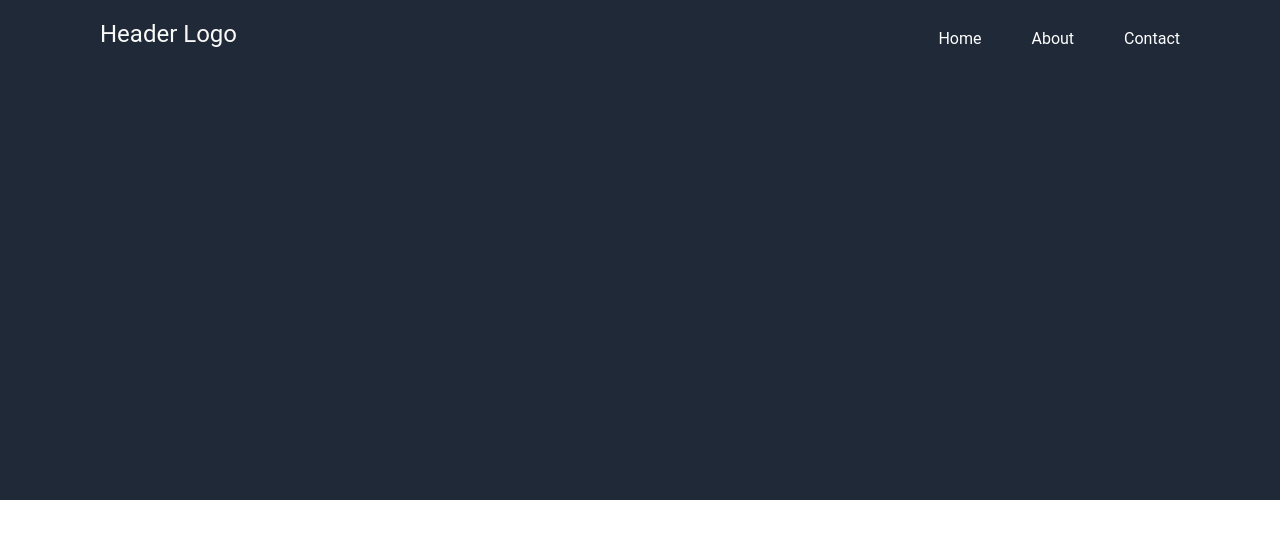
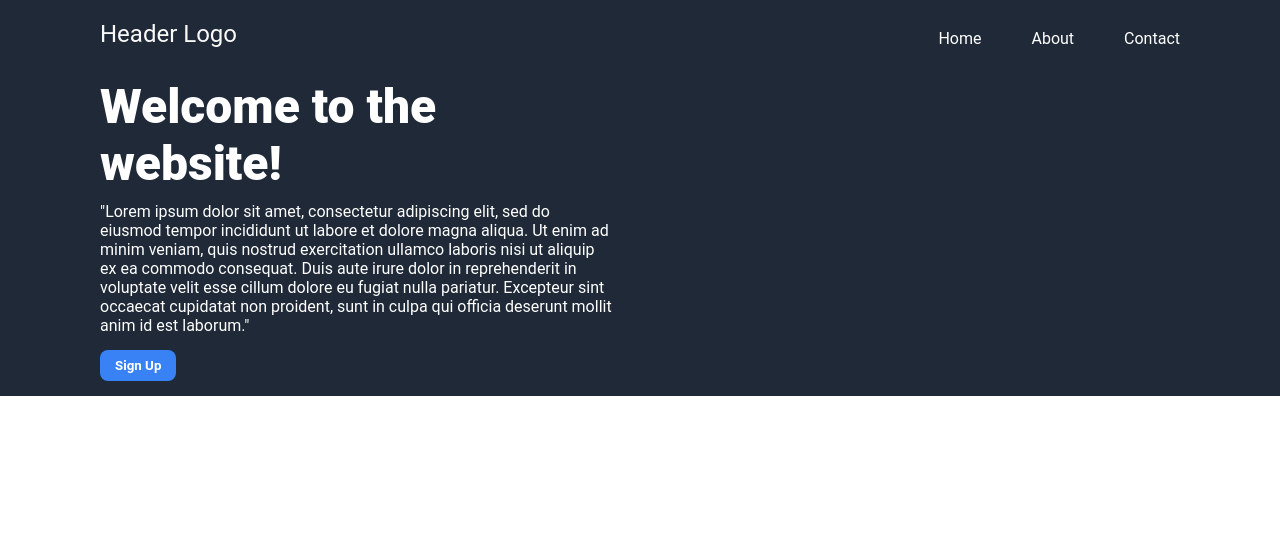
Before and after one commit to jason21715/odin-landing-page, a plain HTML site: page index.html in a window 1280 px wide. Drawn offline with Linux system fonts and the light colour scheme.

Commit message:
Add main text

```diff
--- a/index.html
+++ b/index.html
@@ -19,9 +19,17 @@
         </nav>
 
         <div class="main-content">
-
+            <div class="main-text">
+                <h1>Welcome to the website!</h1>
+                <p>"Lorem ipsum dolor sit amet, consectetur adipiscing elit, sed do eiusmod tempor incididunt ut labore et dolore magna aliqua.
+                    Ut enim ad minim veniam, quis nostrud exercitation ullamco laboris nisi ut aliquip ex ea commodo consequat.
+                    Duis aute irure dolor in reprehenderit in voluptate velit esse cillum dolore eu fugiat nulla pariatur.
+                    Excepteur sint occaecat cupidatat non proident, sunt in culpa qui officia deserunt mollit anim id est laborum."
+                </p>
+            <button>Sign Up</button>
+            </div>
+            <!-- <img src="./mtfuji.jpg" alt="Picture of Mt.Fuji" style="height: 250px; width: 350px;"> -->
         </div>
-
     </div>
 </body>
 </html>
--- a/styles.css
+++ b/styles.css
@@ -5,18 +5,19 @@
     text-decoration: none;
 }
 
+html, body {
+    height: 100%;
+}
+
 .main {
     display: flex;
     flex-direction: column;
+    background-color: #1F2937;
+    color: white;
 }
 
 a {
     color: white;
-}
-
-nav {
-    background-color: #1F2937;
-    flex-basis: 500px;
 }
 
 .header {
@@ -35,3 +36,32 @@ nav ul {
     margin-right: 100px;
     padding: 20px 0px;
 }
+
+.main-content {
+    display: flex;
+    width: 100%;
+}
+
+.main-text {
+    margin-left: 100px;
+    width: 40%;
+}
+
+.main-text h1 {
+    font-size: 48px;
+    font-weight: 800;
+    margin: 10px 0px 10px 0px;
+}
+
+.main-content img {
+}
+
+.main-content button {
+    background-color: #3882F6;
+    color: white;
+    font-weight: bold;
+    border: none;
+    border-radius: 8px;
+    margin: 15px 0px 15px 0px;
+    padding: 8px 15px;
+}
```
